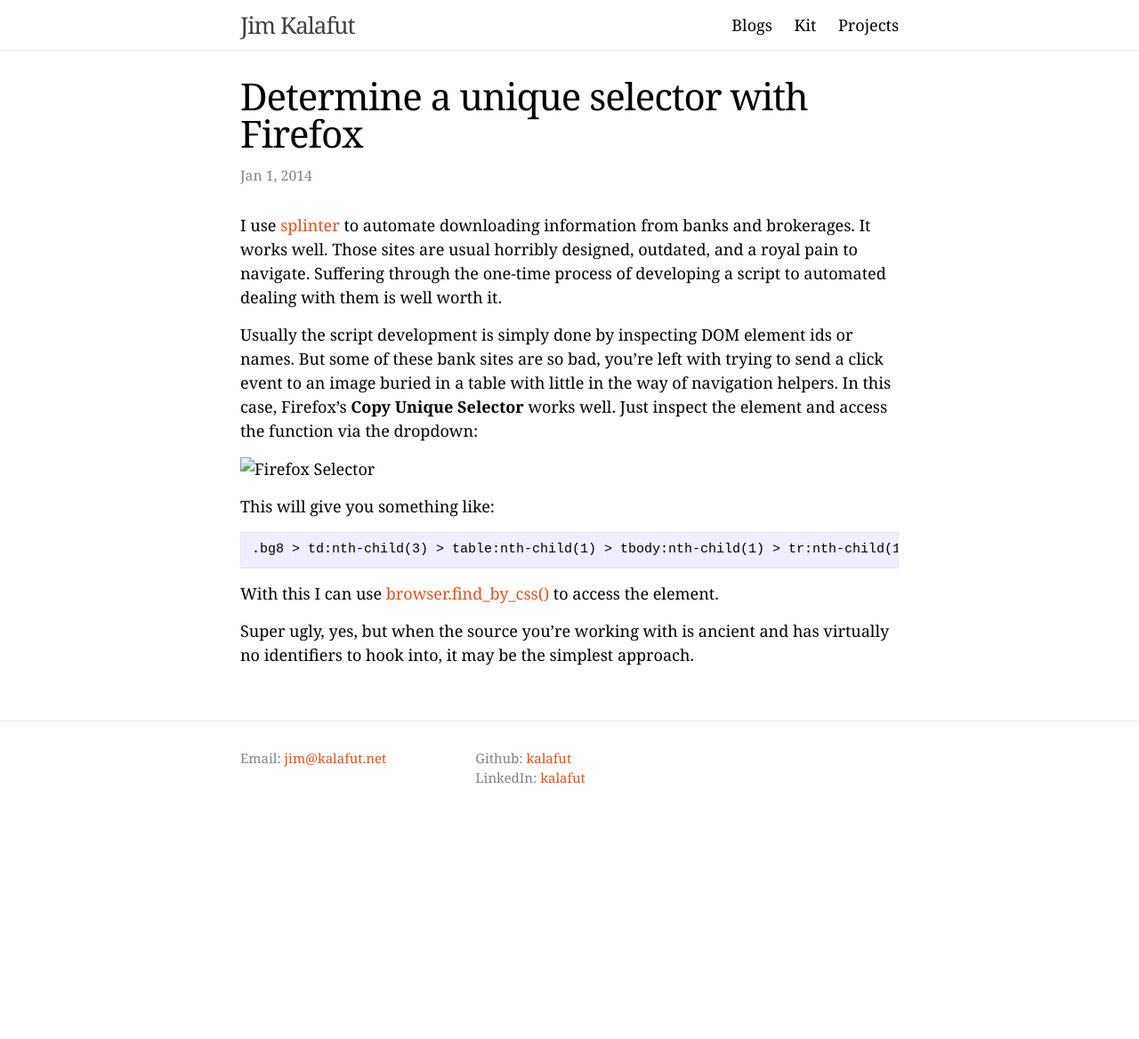
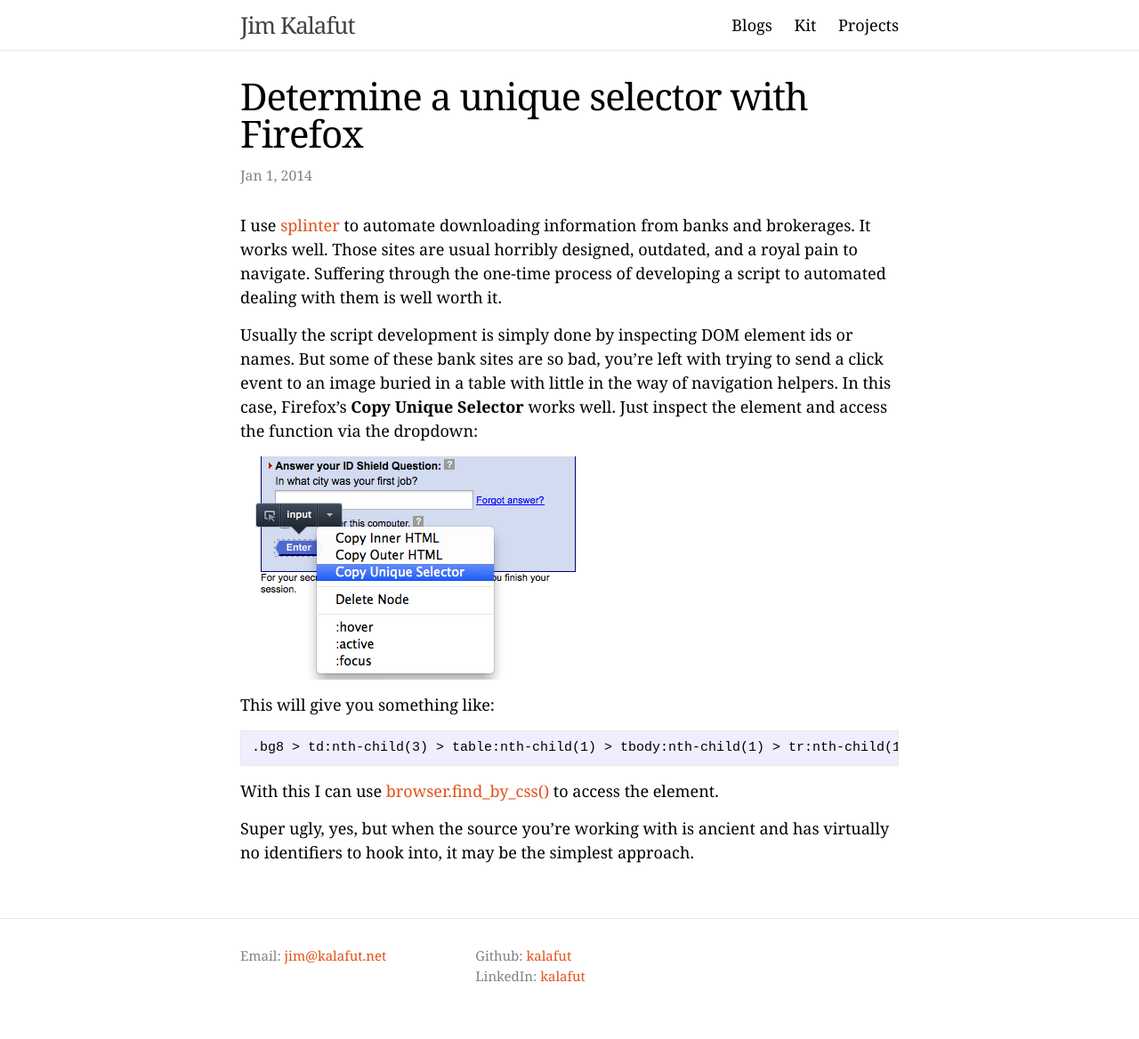
Before and after one commit to kalafut/kalafut.github.io, a Jekyll site: the page built from _posts/2014-01-01-determine-a-using-html-node-with-firefox.md, in a window 1280 px wide. Shown: the whole page at 89% size. Built offline with Jekyll 4.4.1, drawn with Linux system fonts in a browser that asks for light colours; before the commit the page ends 946 px from its top, so only the background shows below that.

Commit message:
Fix a couple images

```diff
--- a/_posts/2014-01-01-determine-a-using-html-node-with-firefox.md
+++ b/_posts/2014-01-01-determine-a-using-html-node-with-firefox.md
@@ -15,7 +15,7 @@ sites are so bad, you're left with trying to send a click event to an image buri
 the way of navigation helpers. In this case, Firefox's __Copy Unique Selector__ works well.  Just inspect the
 element and access the function via the dropdown:
 
-![Firefox Selector](/firefox_selector.png)
+![Firefox Selector](/assets/firefox_selector.png)
 
 This will give you something like:
 
```
Also changed, not shown: projects.md (+1 -1 lines).
